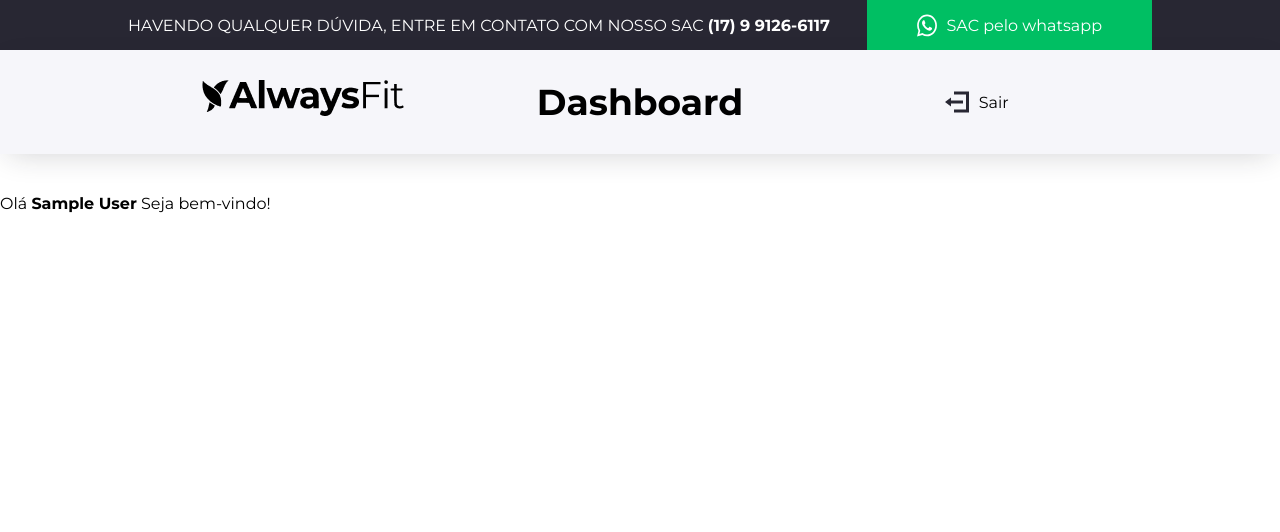
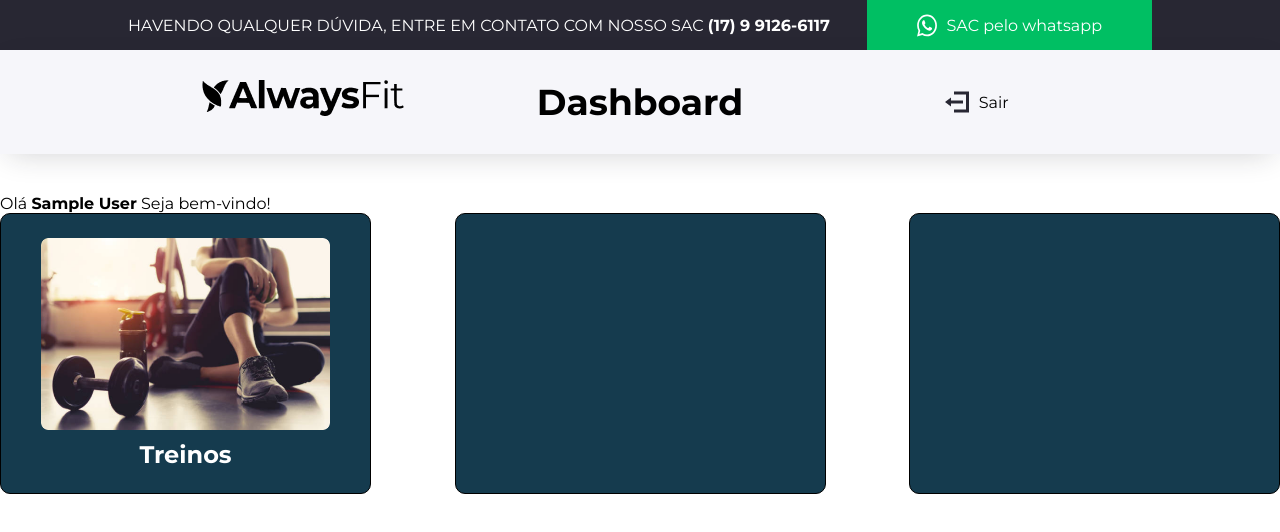
Before and after one commit to dilsoncampelo10/painel-fit-front, a Vue app: page / in a window 1280 px wide. Shown: the top 532 px of the page. Built offline with nearby package versions, Linux system fonts and the light colour scheme; sample sign-in values are in the browser's storage.

Commit message:
dashboard building

```diff
--- a/src/components/pages/Dashboard.vue
+++ b/src/components/pages/Dashboard.vue
@@ -18,9 +18,18 @@ onMounted(() => {
         <div class="container">
             <p>Olá <strong>{{userName}}</strong> Seja bem-vindo!</p>
         </div>
-        <div>
-
-        </div>
+        <section class="container box_fit">
+            <a href="" class="link_fit">
+                <div class="box_fit_links">
+                    <img class="box_img" src="../../assets/images/training.png" alt="treinando">
+                    <h2 class="fit_title">Treinos</h2>
+                </div>
+            </a>
+            <div class="box_fit_links">
+            </div>
+            <div class="box_fit_links">
+            </div>
+        </section>
     </section>
 </template>
 
@@ -29,4 +38,46 @@ onMounted(() => {
         max-width: 1280px;
         margin: auto;
     }
+    .box_fit{
+        display: flex;
+        justify-content: space-between;
+    }
+    .box_fit_links{
+
+
+box-sizing: border-box;
+
+/* Auto layout */
+display: flex;
+flex-direction: column;
+justify-content: center;
+align-items: center;
+padding: 12px 40px;
+gap: 10px;
+
+width: 371px;
+height: 281px;
+
+/* primary/153B4E */
+background: #153B4E;
+border: 1px solid #000000;
+border-radius: 10px;
+
+/* Inside auto layout */
+flex: none;
+order: 0;
+flex-grow: 0;
+
+    }
+    .box_img{
+        width: 100%;
+    }
+    .fit_title{
+        color: white;
+
+    }
+    .link_fit{
+        text-decoration: none;
+        font-size: 16px;
+    }
 </style>
--- a/src/components/pages/auth/LoginPage.vue
+++ b/src/components/pages/auth/LoginPage.vue
@@ -62,6 +62,7 @@ const login = async () => {
     .aside_text{
         width: 100%;
         margin-bottom: -60px;
+        padding: 10px 30px;
     }
     .aside_text p{
         margin: 20px 0;
@@ -81,7 +82,7 @@ const login = async () => {
         display: flex;
         flex-direction: column;
         align-items: center;
-        padding: 30px;
+        padding: 30px 0;
         gap: 40px;
     }
     .box{
```
Also changed, not shown: src/assets/images/training.png (added).
